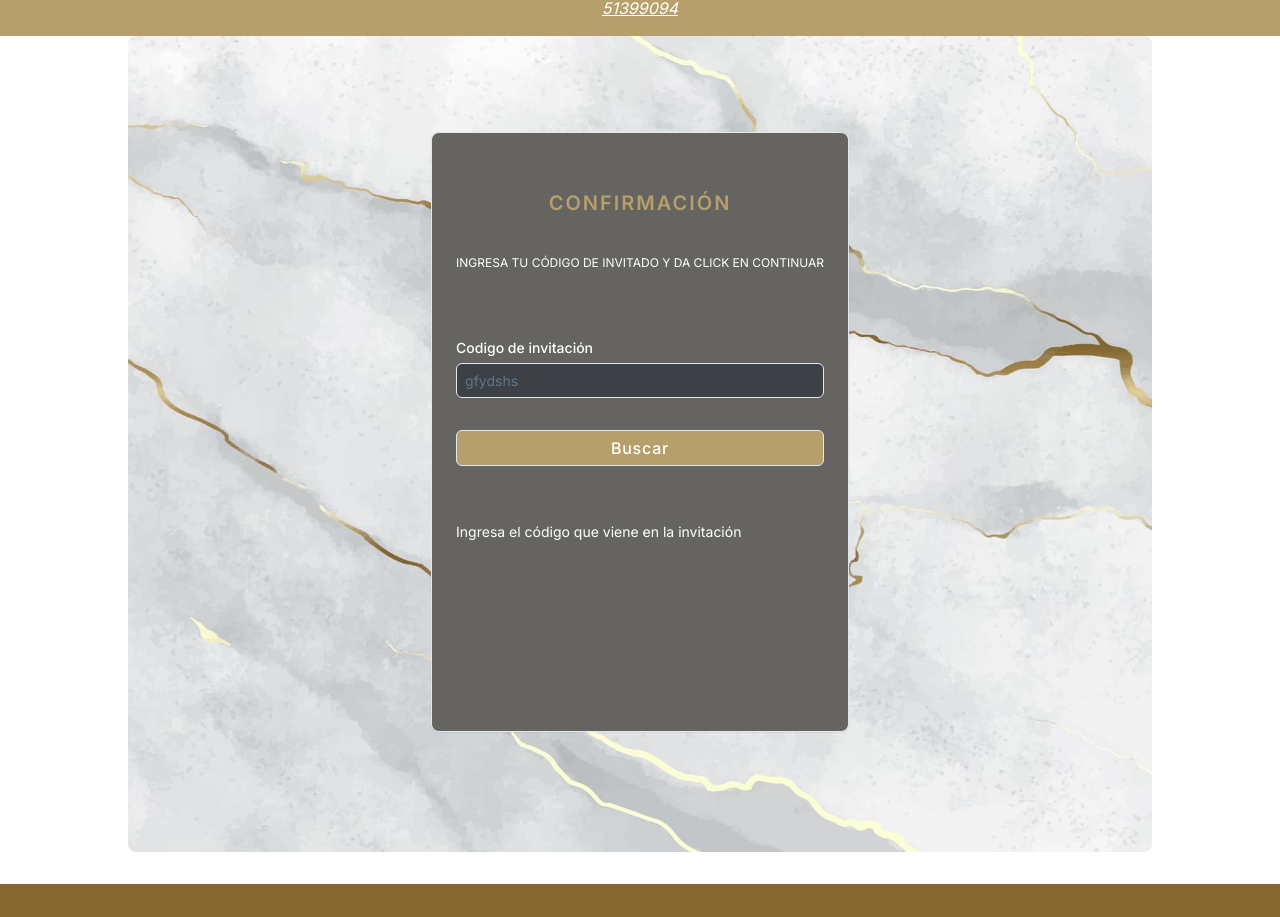
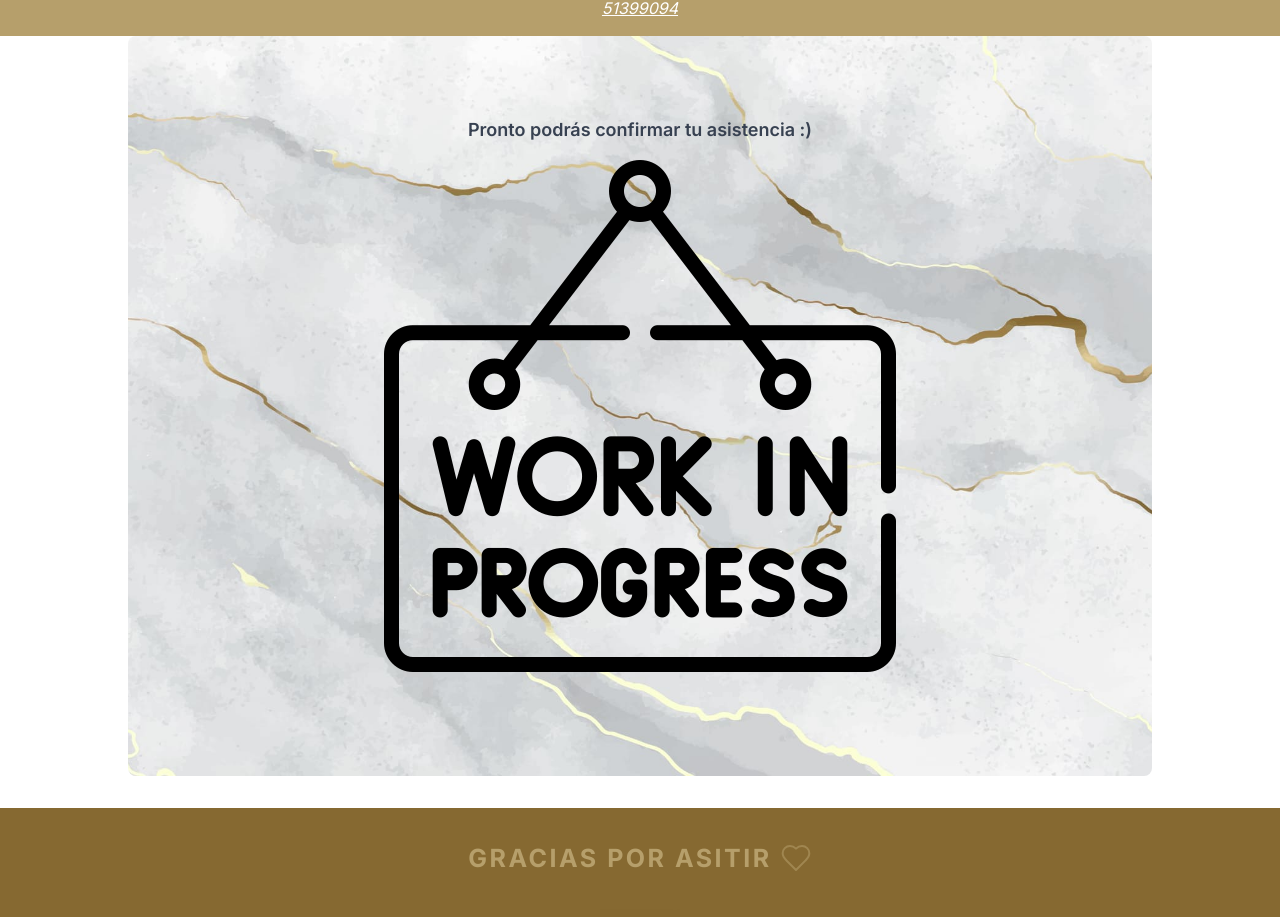
Before and after one commit to Redevil15/final-wedding, a Next.js app: page / in a window 1280 px wide. Shown: the part 5034-5951 px from the top of the page. Built offline with nearby package versions, Linux system fonts and the light colour scheme.

Commit message:
Feat: hide form

```diff
--- a/components/confirmacion-component.tsx
+++ b/components/confirmacion-component.tsx
@@ -2,7 +2,7 @@ import Image from "next/image"
 import { FormCodigoInvitacion } from "./form/form-codigo-invitacion";
 
 export const ConfirmacionComponent = () => {
-  let isConfirmationReady = true;
+  let isConfirmationReady = false;
 
 
   return (
```
